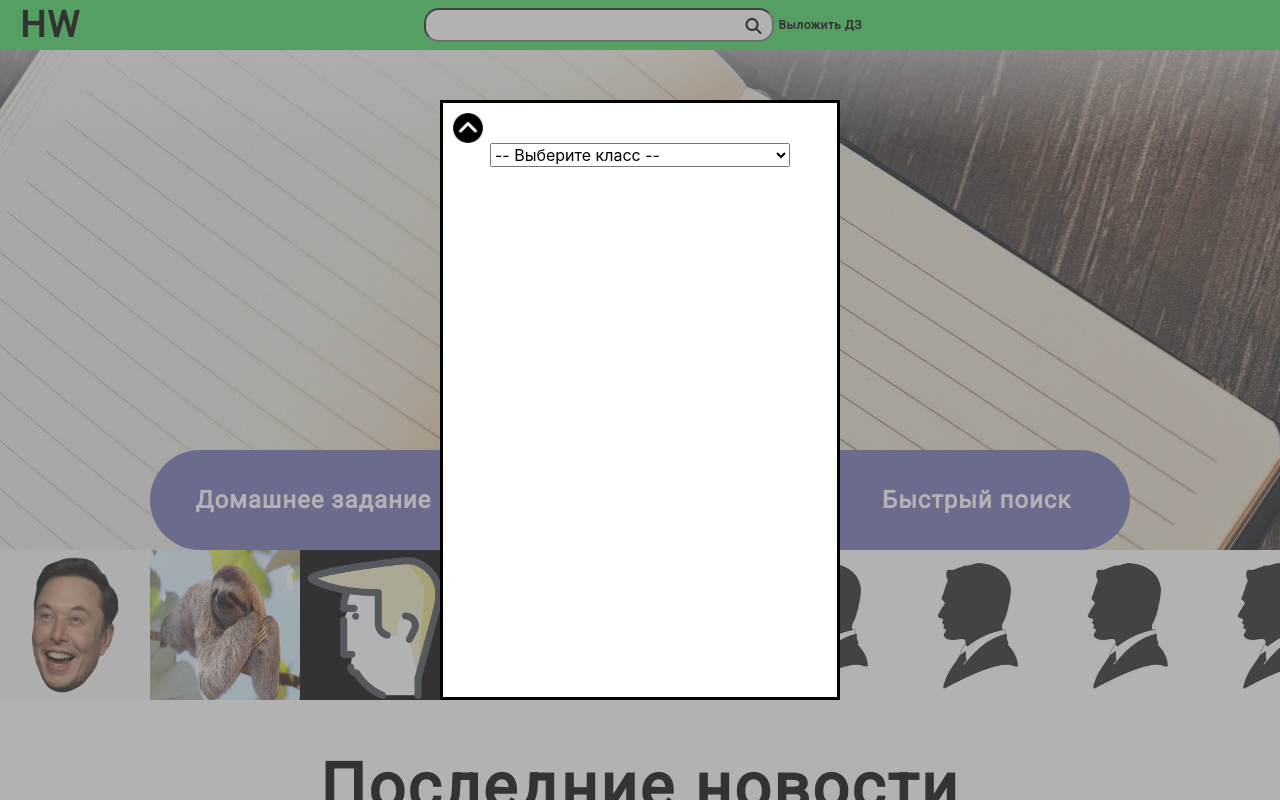
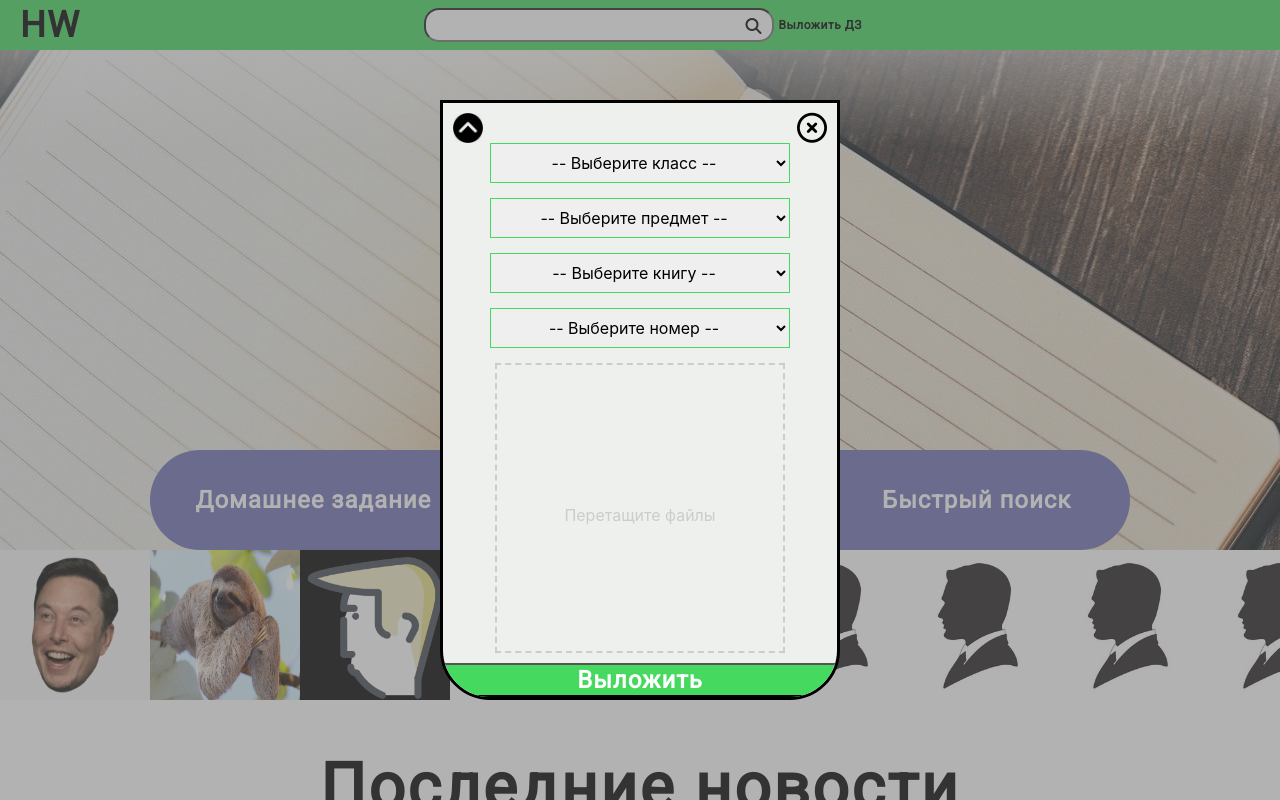
Before and after one commit to Fullfix/HWHub, a Django app: page / in a window 1280 px wide, after a click on "Выложить ДЗ". Run offline with Django 3.2, Linux system fonts and the light colour scheme; data comes from the database, SQL or seed files in the repository; both versions use the stored data as it was after the commit; data that the repository does not hold is empty; some libraries are stand-ins or nearby versions.

Commit message:
Upload Done

```diff
--- a/src/homeworks/templates/hw.html
+++ b/src/homeworks/templates/hw.html
@@ -29,7 +29,7 @@
         </div>
     </div>
 {% empty %}
-    <div>
+    <div style="margin-top: calc(100% / 2 - 100px);">
         {% include 'emptyhw.html' %}
     </div>
 {% endfor %}
--- a/src/homeworks/templates/upload.html
+++ b/src/homeworks/templates/upload.html
@@ -1,11 +1,12 @@
 {% load static %}
     <div class ="upload_upload">
         <div class="go_back" style="margin-top: 10px; margin-left: 10px">
-            <a href="#" style="width: 30px; height: 30px; position: absolute">
             <img id="go_back_img" src="{% static 'images/go_back.png' %}" alt="ГРУЗИСЬ БЛЯТЬ">
+            <a href="#" style="color: black!important;">
+            <i class="far fa-times-circle" style="font-size: 30px; right: 10px; position: absolute"></i>
             </a>
         </div>
-        <form id="post-form" enctype="multipart/form-data" method="post" style="margin-top: 30px; position: absolute">
+        <form id="post-form" enctype="multipart/form-data" method="post" style="position: absolute; width: 100%; height: calc(100% - 40px);">
             {% csrf_token %}
             <div class="div_input" id="div_input_grade">
                 <select name="grade" id="grade_select" class="input_hw">
@@ -30,10 +31,10 @@
             </div>
             <div class="div_input invis" id="file_input">
                 <div id="uploads"></div>
-                <div class="dropzone" id="dropzone">Перетащите файлы</div>
+                <div class="dropzone" id="dropzone" style="margin-left: 5px;">Перетащите файлы</div>
             </div>
             <div class="upload_btn invis" id="upload_btn">
-                <button type="submit" value="upload_hw" class="upload-button">Выложить</button>
+                <button type="submit" value="upload_hw" class="upload-button usual">Выложить</button>
             </div>
         </form>
     </div>
--- a/src/static/styles/style_nav.css
+++ b/src/static/styles/style_nav.css
@@ -67,8 +67,9 @@
 	left: 0;
 	margin: auto;
 	border: 3px solid black;
-	background: white;
+	background: #EEF0ED;
 	overflow-y: auto;
+	border-radius: 0px 0px 50px 50px;
 }
 #navbar_submit{
 	border: 0;
--- a/src/static/styles/style_upload.css
+++ b/src/static/styles/style_upload.css
@@ -1,5 +1,4 @@
 .invis {
-	visibility: hidden;
 }
 
 #go_back_img {
@@ -8,8 +7,8 @@
 }
 
 .dropzone {
-	width: 300px;
-	height: 300px;
+	width: 290px;
+	height: 290px;
 	border: 2px dashed #ccc;
 	color: #ccc;
 	line-height: 300px;
@@ -22,15 +21,25 @@
 }
 .input_hw{
 	width: 300px;
+	height: 40px;
+	margin-bottom: 15px;
+	align-items: center;
+	border-color: #46D960;
+	text-align-last: center;
+
 }
 .div_input {
 	margin-left: 47px;
 }
 .upload-button{
-	width: 100px;
+	width: 100%;
+	background-color: #46D960;
+	height: 34px;
 }
 .upload_btn{
-	margin-left: 147px;
+	margin-top: 10px;
+	width: 100%;
+	position: absolute;
 }
 .autocomplete-items-navbar_search{
 
--- a/src/templates/navbar.html
+++ b/src/templates/navbar.html
@@ -5,8 +5,8 @@
 	<meta charset="UTF-8">
 	<title>{% block title %} header {% endblock %}</title>
 	<link rel="stylesheet" href="https://stackpath.bootstrapcdn.com/bootstrap/4.3.1/css/bootstrap.min.css" integrity="sha384-ggOyR0iXCbMQv3Xipma34MD+dH/1fQ784/j6cY/iJTQUOhcWr7x9JvoRxT2MZw1T" crossorigin="anonymous">
-	<link href="{% static 'styles/style_nav.css' %}?version=14" rel="stylesheet">
-	<link rel="stylesheet" type="text/css" href="{% static 'styles/style_upload.css' %}">
+	<link href="{% static 'styles/style_nav.css' %}?version=15" rel="stylesheet">
+	<link rel="stylesheet" type="text/css" href="{% static 'styles/style_upload.css' %}?version=2">
 	<script type="text/javascript" src="http://code.jquery.com/jquery-1.7.1.min.js"></script>
 	<link href="https://fonts.googleapis.com/css?family=Roboto&display=swap" rel="stylesheet">
 	<script src="https://kit.fontawesome.com/d0c5d1d01e.js" crossorigin="anonymous"></script>
```
Also changed, not shown: src/db.sqlite3.
